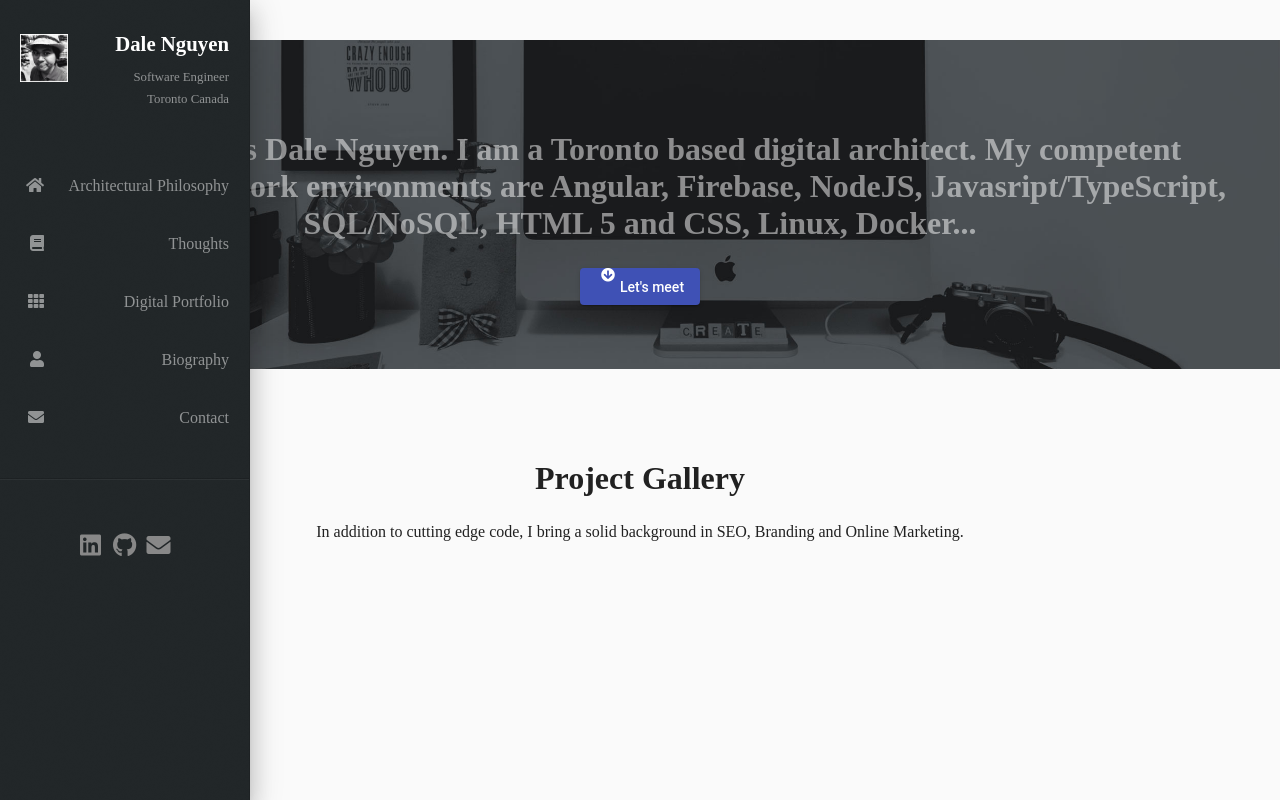
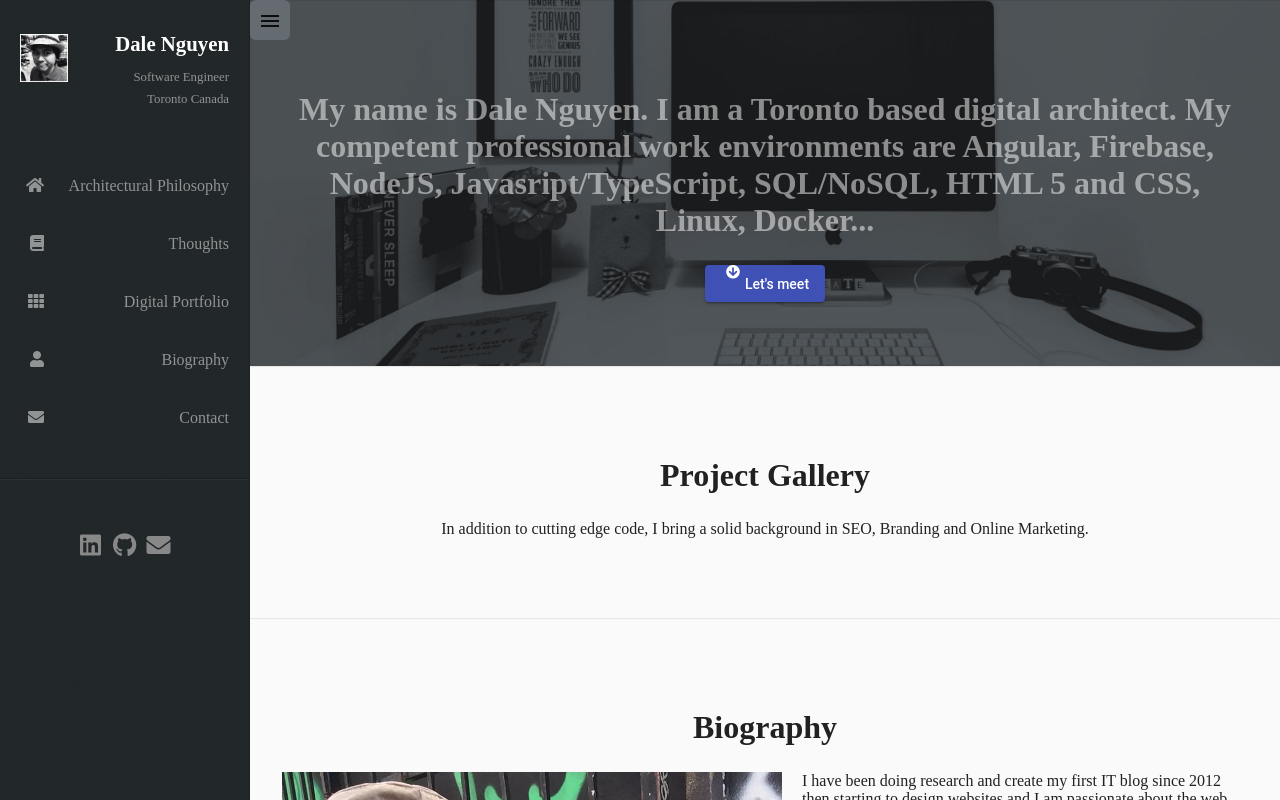
Before and after one commit to dalenguyen/dalenguyen.github.io, an Angular app: page / in a window 1280 px wide. Built offline with nearby package versions, Linux system fonts and the light colour scheme.

Commit message:
Add biography section

```diff
--- a/src/app/app.component.scss
+++ b/src/app/app.component.scss
@@ -10,10 +10,12 @@
     right: 0;
 }
 
-.is-mobile .hamburger {
+.hamburger {
     position: fixed;
     /* Make sure the toolbar will stay on top of the content as it scrolls past. */
     z-index: 2;
+    background: rgba(128, 136, 144, 0.5);
+    border-radius: 0.35em;
 }
 
 .sidenav-container {
--- a/src/app/app.module.ts
+++ b/src/app/app.module.ts
@@ -10,6 +10,7 @@ import { NavComponent } from './nav/nav.component';
 import { HomeComponent } from './home/home.component';
 import { IntroComponent } from './home/intro/intro.component';
 import { PortfolioComponent } from './home/portfolio/portfolio.component';
+import { BiographyComponent } from './home/biography/biography.component';
 
 @NgModule({
   declarations: [
@@ -17,7 +18,8 @@ import { PortfolioComponent } from './home/portfolio/portfolio.component';
     NavComponent,
     HomeComponent,
     IntroComponent,
-    PortfolioComponent
+    PortfolioComponent,
+    BiographyComponent
   ],
   imports: [
     BrowserModule,
--- /dev/null
+++ b/src/app/home/biography/biography.component.html
@@ -0,0 +1,22 @@
+<section id="about" class="section">
+    <div>
+
+        <header>
+        <h2>Biography</h2>
+        </header>
+
+        <div>
+            <div>
+                <img src="assets/images/home/biography.jpg" width="100%" alt="Dale Nguyen">
+            </div>
+            <div>
+                <p>I have been doing research and create my first IT blog since 2012 then starting to design websites and I am passionate about the web development career. I am currently employed at Reshift Media Inc, Toronto Canada, as a Developer.</p>
+                <p>I am a full stack developer. I take projects from the initial concept stage through to completion. I stay on top of leading front and back end technologies such as <strong>Word Press CMS, LAMP Stack (Linux, Apache, MySQL and PHP), HTML 5 and CSS 3, AngularJS, VueJS, Javascript and JQuery</strong> to ensure the optimum code peformance and site security for my clients.</p>
+                <p>My favourite work environments are <strong>Laravel PHP Framework, VueJS and Angular 2</strong>. They are outstanding digital technologies because of pre-build flexibility, ease-of-use structure code that allows you to spend more time on creating an actual website instead of spending time on repetitive code.</p>
+                <p>In my spare time, I love to travel as much as possible. You can read at my travel blog.</p>
+            </div>
+        </div>
+
+    </div>
+
+</section>
--- /dev/null
+++ b/src/app/home/biography/biography.component.scss
@@ -0,0 +1,11 @@
+#about {
+    h2 {
+        text-align: center;
+    }
+    img {
+        max-width: 500px;
+        float: left;
+        padding-right: 20px;
+        padding-bottom: 20px;
+    }
+}
--- /dev/null
+++ b/src/app/home/biography/biography.component.ts
@@ -0,0 +1,15 @@
+import { Component, OnInit } from '@angular/core';
+
+@Component({
+  selector: 'app-biography',
+  templateUrl: './biography.component.html',
+  styleUrls: ['./biography.component.scss']
+})
+export class BiographyComponent implements OnInit {
+
+  constructor() { }
+
+  ngOnInit() {
+  }
+
+}
--- a/src/app/home/home.component.html
+++ b/src/app/home/home.component.html
@@ -1,2 +1,3 @@
 <app-intro></app-intro>
 <app-portfolio></app-portfolio>
+<app-biography></app-biography>
--- a/src/app/home/intro/intro.component.html
+++ b/src/app/home/intro/intro.component.html
@@ -1,4 +1,4 @@
-<section id="intro" >
+<section id="intro" class="section">
     <div class="container">
         <header>
             <h2 class="alt">My name is Dale Nguyen. I am a Toronto based digital architect. My competent professional work environments are Angular, Firebase, NodeJS, Javasript/TypeScript, SQL/NoSQL, HTML 5 and CSS, Linux, Docker...</h2>
--- a/src/app/home/intro/intro.component.scss
+++ b/src/app/home/intro/intro.component.scss
@@ -4,7 +4,6 @@
     background-image: url(/assets/images/home/intro.jpg);
     background-size: cover;
     background-position: center center;
-    padding: 4em 2em;
     text-align: center;
     color: $light_gray;
     mat-icon {
--- a/src/app/home/portfolio/portfolio.component.html
+++ b/src/app/home/portfolio/portfolio.component.html
@@ -1,4 +1,4 @@
-<section id="portfolio">
+<section id="portfolio" class="section">
     <div>
         <header>
             <h2>Project Gallery</h2>
--- a/src/app/home/portfolio/portfolio.component.scss
+++ b/src/app/home/portfolio/portfolio.component.scss
@@ -1,4 +1,3 @@
 #portfolio {
     text-align: center;
-    padding: 4em 2em;
 }
--- a/src/styles.scss
+++ b/src/styles.scss
@@ -11,3 +11,8 @@ a {
     text-decoration: none;
     color: $gray;
 }
+
+.section {
+    padding: 4em 2em;
+    box-shadow: inset 0 1px 0 0 rgba(0, 0, 0, 0.05), inset 0 0.1em 0.1em 0 rgba(0, 0, 0, 0.025);
+}
```
Also changed, not shown: src/assets/images/home/biography.jpg (added), 1 other file (tests, documents, lock files or other folders).
